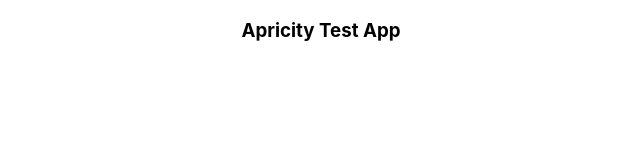
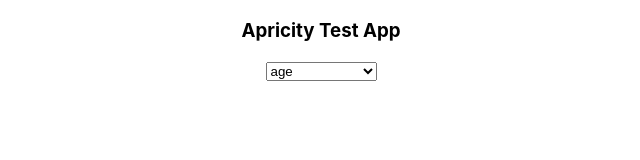
Before and after one commit to omarelaoufi/apricity_test_app, a React (Create React App) app in the folder client/: page / in a window 1280 px wide. Shown: the top 160 px of the page, without its empty margins (319-959 px from the left). Built offline with nearby package versions, Linux system fonts and the light colour scheme.

Commit message:
[FEATURE] Added static selector

```diff
--- a/client/src/App.js
+++ b/client/src/App.js
@@ -1,9 +1,11 @@
 import "./App.css";
+import DataViewerContainer from "./containers/DataViewerContainer";
 
 function App() {
   return (
     <div className="App">
       <h3>Apricity Test App</h3>
+      <DataViewerContainer />
     </div>
   );
 }
--- /dev/null
+++ b/client/src/components/DataViewer.js
@@ -0,0 +1,9 @@
+import Selector from "./Selector";
+
+export default function DataViewer({ variables }) {
+  return (
+    <div>
+      <Selector options={variables} />
+    </div>
+  );
+}
--- /dev/null
+++ b/client/src/components/Selector.js
@@ -0,0 +1,11 @@
+export default function Selector({ options }) {
+  return (
+    <select>
+      {options.map((variable) => (
+        <option value={variable} key={variable}>
+          {variable}
+        </option>
+      ))}
+    </select>
+  );
+}
--- /dev/null
+++ b/client/src/containers/DataViewerContainer.js
@@ -0,0 +1,7 @@
+import DataViewer from "../components/DataViewer";
+
+export default function DataViewerContainer() {
+  const variables = ["age", "class of worker"];
+
+  return <DataViewer variables={variables} />;
+}
```
Also changed, not shown: 12 other files (tests, documents, lock files or other folders).
